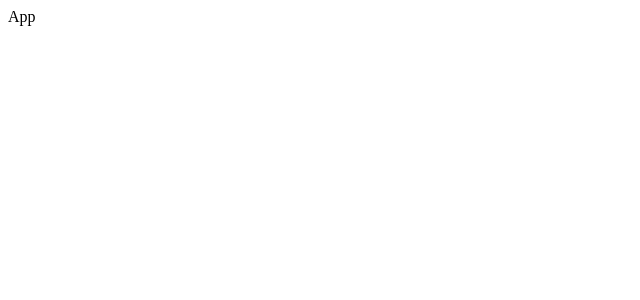
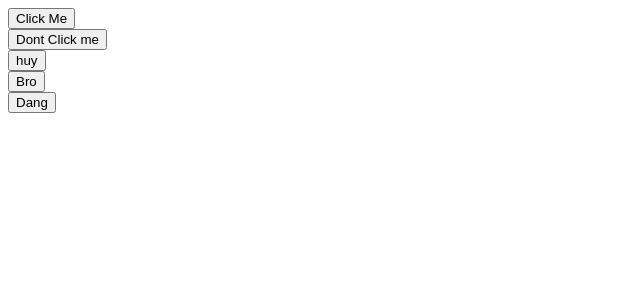
Before and after one commit to DarrenKim94/react-components, a JavaScript app: page / in a window 1280 px wide. Shown: the top 300 px of the page, without its empty margins (0-640 px from the left). Built offline with nearby package versions, Linux system fonts and the light colour scheme; the HTML template or start-up script is replaced by a standard one.

Commit message:
add propTypes

```diff
--- a/package.json
+++ b/package.json
@@ -6,6 +6,7 @@
     "@testing-library/jest-dom": "^5.16.5",
     "@testing-library/react": "^13.4.0",
     "@testing-library/user-event": "^13.5.0",
+    "prop-types": "^15.8.1",
     "react": "^18.2.0",
     "react-dom": "^18.2.0",
     "react-scripts": "5.0.1",
--- a/src/App.js
+++ b/src/App.js
@@ -1,7 +1,24 @@
+import Button from "./Button";
 
 function App() {
     return (
-        <div>App</div>
+        <div>
+            <div>
+                <Button danger outline>Click Me</Button>
+            </div>
+            <div>
+                <Button success rounded>Dont Click me</Button>
+            </div>
+            <div>
+                <Button warning outline>huy</Button>
+            </div>
+            <div>
+                <Button primary rounded>Bro</Button>
+            </div>
+            <div>
+                <Button secondary>Dang</Button>
+            </div>
+        </div>
     )
 
 }
--- /dev/null
+++ b/src/Button.js
@@ -0,0 +1,33 @@
+import PropTypes from 'prop-types';
+
+function Button({
+    children,
+    primary,
+    secondary,
+    success,
+    warning,
+    danger,
+    outline,
+    rounded,
+
+}) {
+    return (
+        <button>{children}</button>
+    );
+}
+
+Button.propTypes = {
+    checkPurposeValue: ({primary, secondary, success, warning, danger}) => {
+        const count = Number(!!primary)
+        + Number (!!secondary)
+        + Number (!!warning)
+        + Number (!!success)
+        + Number (!!danger)
+
+        if (count > 1) {
+            return new Error('Only one of primary, secondary, success, warning, danger can be true')
+        }
+    }
+};
+
+export default Button;
```
Also changed, not shown: 1 other file (tests, documents, lock files or other folders).
